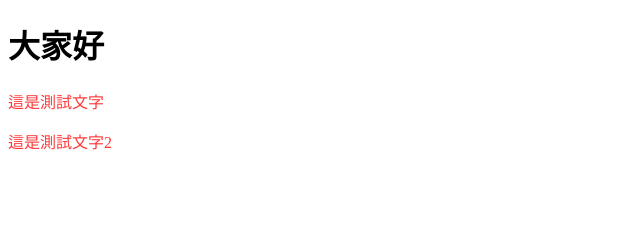
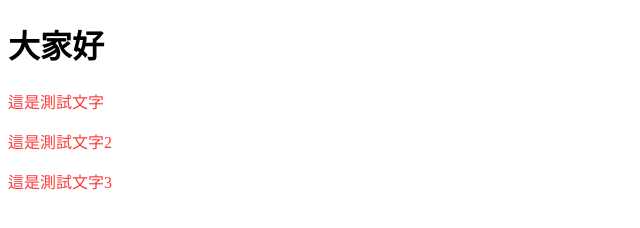
Before and after one commit to Huang-Paul/hahow-git-example, a plain HTML site: page index.html in a window 1280 px wide. Shown: the whole page, without its empty margins (0-640 px from the left). Drawn offline with Linux system fonts and the light colour scheme.

Commit message:
Add aaa file

```diff
--- a/index.html
+++ b/index.html
@@ -10,5 +10,6 @@
 		<h1>大家好</h1>
 		<p class="red-color">這是測試文字</p>
 		<p class="red-color">這是測試文字2</p>
+		<p class="red-color">這是測試文字3</p>
 	</body>
 </html>
```
Also changed, not shown: 1 other file.
